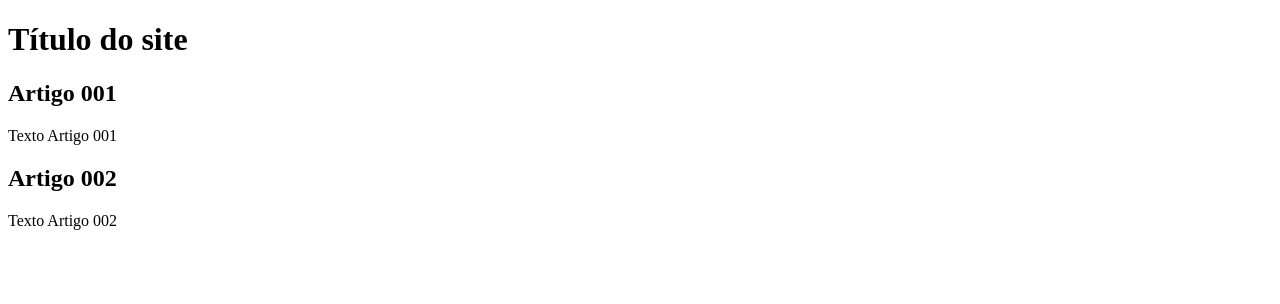
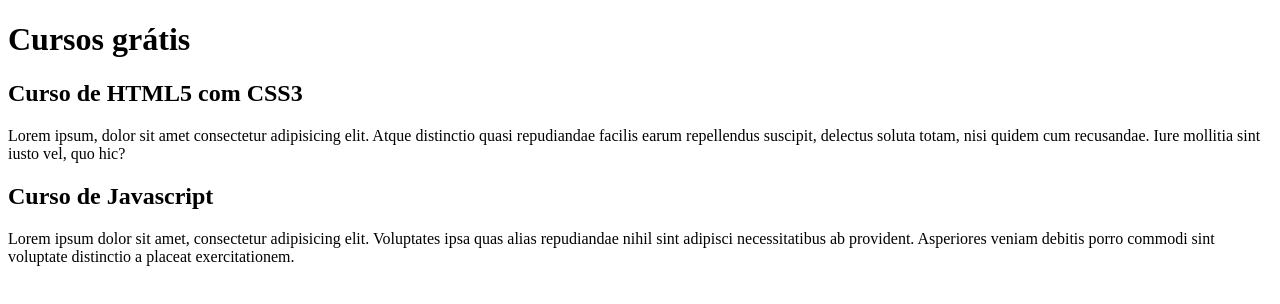
Before and after one commit to Deangeles-Augusto/Aprendendo-Branch, a plain HTML site: page index.html in a window 1280 px wide. Drawn offline with Linux system fonts and the light colour scheme.

Commit message:
Escrevendo o conteúdo

```diff
--- a/index.html
+++ b/index.html
@@ -11,15 +11,15 @@
 
     <main>
         <header>
-            <h1>Título do site</h1>
+            <h1>Cursos grátis</h1>
         </header>
         <article>
-            <h2>Artigo 001</h2>
-            <p>Texto Artigo 001</p>
+            <h2>Curso de HTML5 com CSS3</h2>
+            <p>Lorem ipsum, dolor sit amet consectetur adipisicing elit. Atque distinctio quasi repudiandae facilis earum repellendus suscipit, delectus soluta totam, nisi quidem cum recusandae. Iure mollitia sint iusto vel, quo hic?</p>
         </article>
         <article>
-            <h2>Artigo 002</h2>
-            <p>Texto Artigo 002</p>
+            <h2>Curso de Javascript</h2>
+            <p>Lorem ipsum dolor sit amet, consectetur adipisicing elit. Voluptates ipsa quas alias repudiandae nihil sint adipisci necessitatibus ab provident. Asperiores veniam debitis porro commodi sint voluptate distinctio a placeat exercitationem.</p>
         </article>
 
     </main>
```
